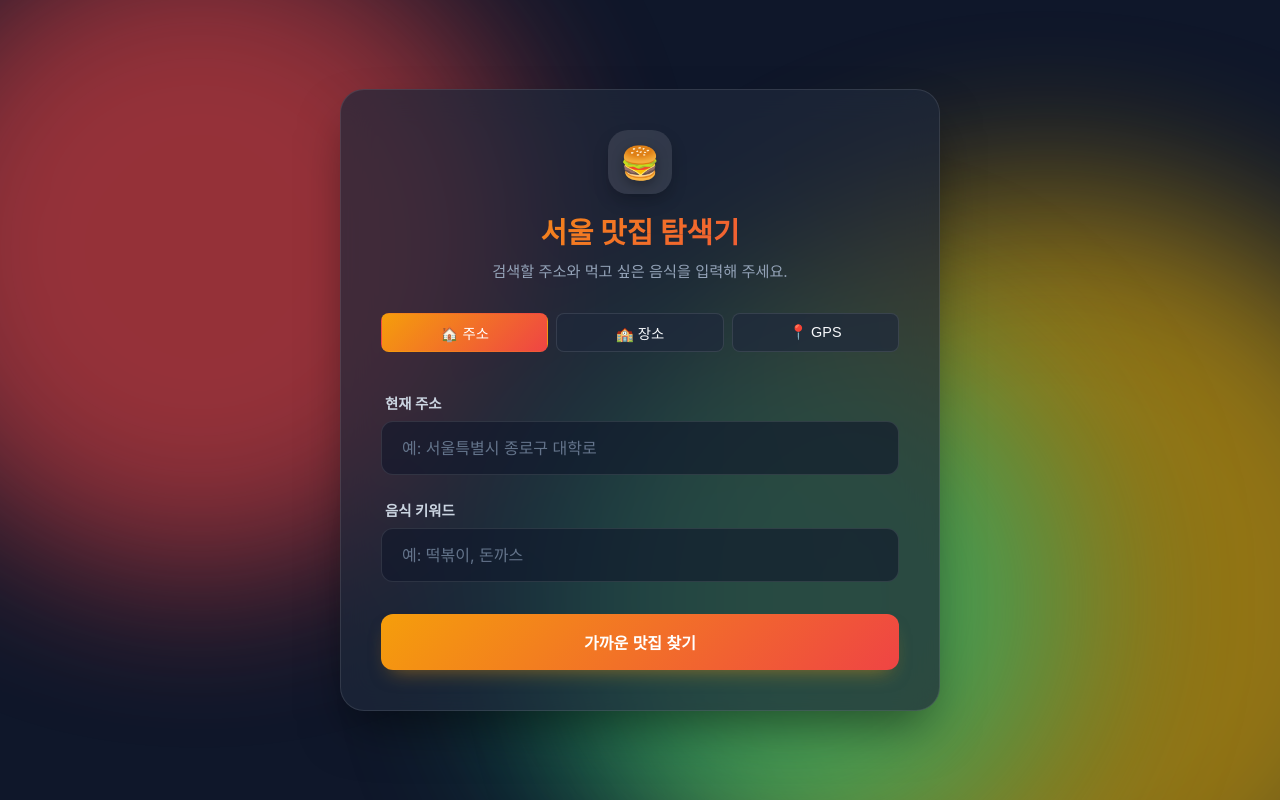
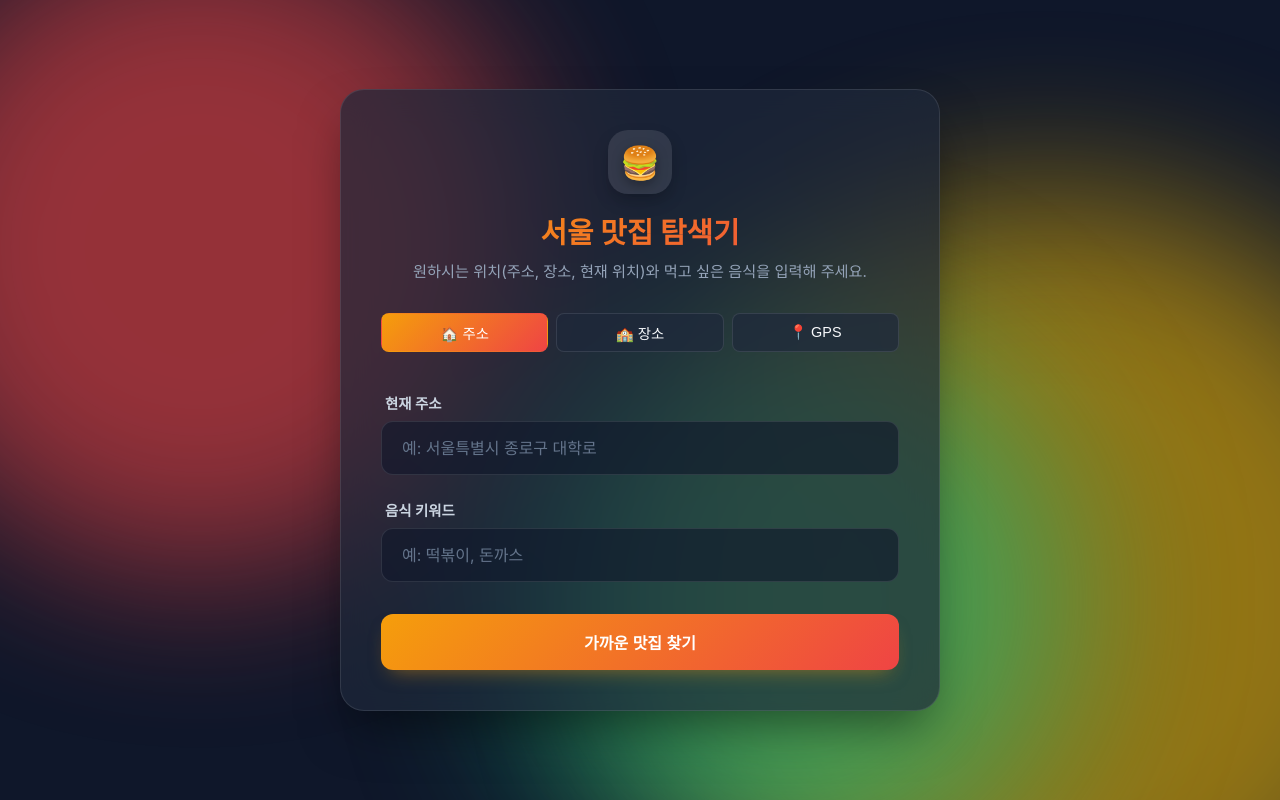
Before and after one commit to Axis3434/seoul_food_finder, a Flask app: page / in a window 1280 px wide. Run offline with Flask 3, Linux system fonts and the light colour scheme; some web fonts are replaced.

Commit message:
Update subtitle to include 3 location modes

```diff
--- a/templates/index.html
+++ b/templates/index.html
@@ -21,7 +21,7 @@
                 <span class="icon">🍔</span>
             </div>
             <h1>서울 맛집 탐색기</h1>
-            <p>검색할 주소와 먹고 싶은 음식을 입력해 주세요.</p>
+            <p>원하시는 위치(주소, 장소, 현재 위치)와 먹고 싶은 음식을 입력해 주세요.</p>
         </header>
 
         <form id="search-form" class="search-form">
```
